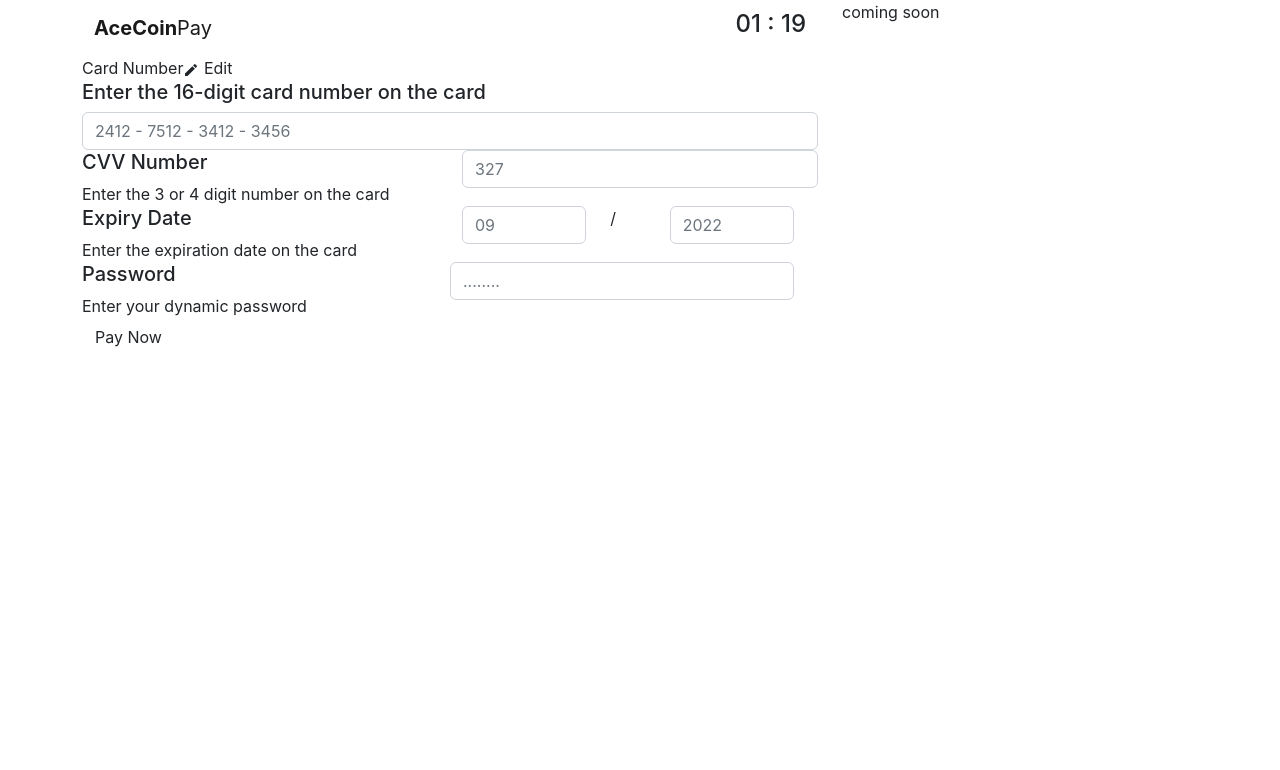
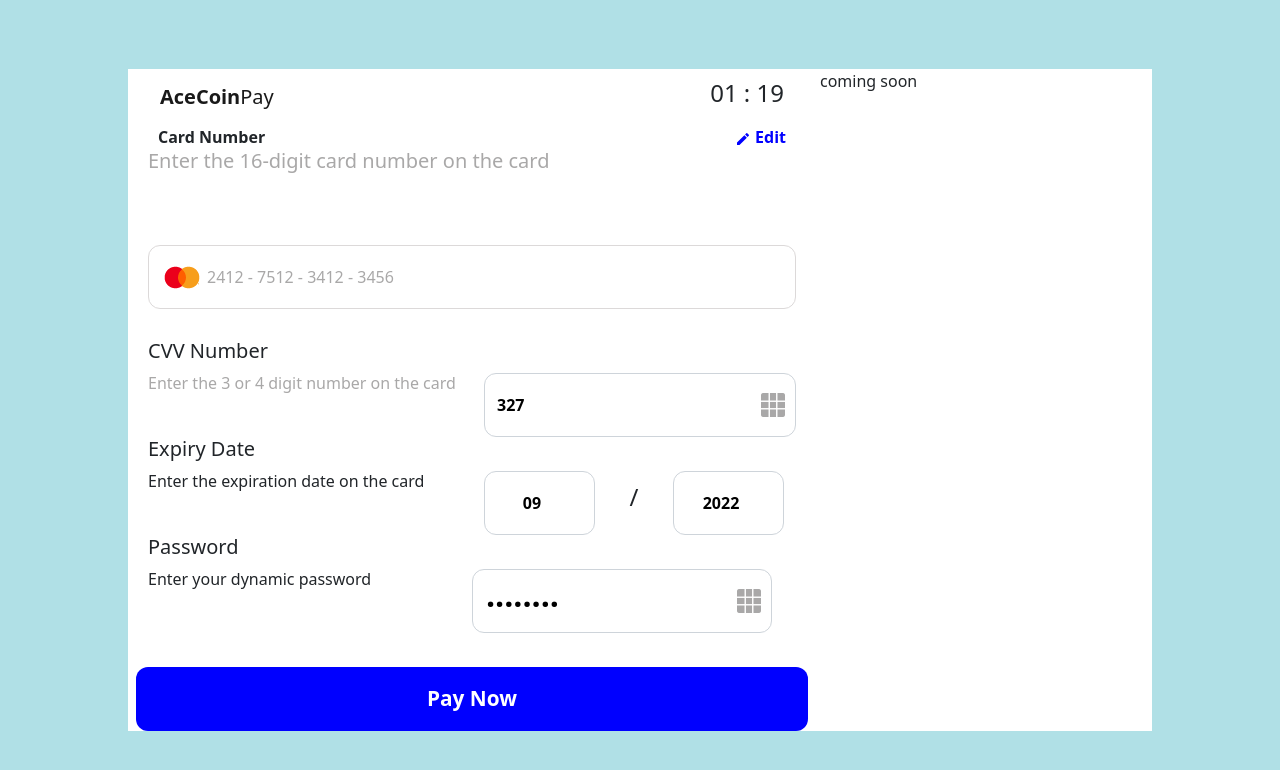
Before and after one commit to kamzzy/ace-coin-pay-accessment, a React (Create React App) app: page / in a window 1280 px wide. Shown: the top 770 px of the page. Built offline with nearby package versions, Linux system fonts and the light colour scheme.

Commit message:
style update

```diff
--- a/src/index.css
+++ b/src/index.css
@@ -1,13 +1,112 @@
-body {
-  margin: 0;
-  font-family: -apple-system, BlinkMacSystemFont, 'Segoe UI', 'Roboto', 'Oxygen',
-    'Ubuntu', 'Cantarell', 'Fira Sans', 'Droid Sans', 'Helvetica Neue',
-    sans-serif;
-  -webkit-font-smoothing: antialiased;
-  -moz-osx-font-smoothing: grayscale;
+.App {
+  display: flex;
+  flex-direction: column;
+  justify-content: center;
+  height: 100vh;
+  width: 100%;
+  background-color: powderblue;
 }
 
-code {
-  font-family: source-code-pro, Menlo, Monaco, Consolas, 'Courier New',
-    monospace;
+.container {
+  display: flex;
+  flex-direction: column;
+  justify-content: center;
+  background-color: #fff;
+  width: 80%;
+  margin: 0 auto;
+  padding: 0 20px;
 }
+
+.cardNumber {
+  display: flex;
+  justify-content: space-between;
+  padding: 0 10px;
+  font-weight: bold;
+}
+
+.cardEdit {
+  color: blue;
+}
+
+.enterDigit {
+  color: rgb(169, 168, 168);
+}
+
+.placeHolder {
+  background-image: url(/public/icons/mCard1.png);
+  background-repeat: no-repeat;
+  background-position: 10px center;
+  text-indent: 46px;
+  border-color: rgb(220, 217, 217);
+  height: 4rem;
+}
+
+.placeHolder::placeholder {
+  color: rgb(169, 168, 168);
+}
+
+.cardNumberInput {
+  padding: 30px 0;
+}
+
+.cvv span {
+  color: rgb(169, 168, 168);
+}
+.cvvInput,
+.passwordInput {
+  background-image: url(/public/icons/grid.png);
+  background-repeat: no-repeat;
+  background-position: right 10px center;
+  height: 4rem;
+}
+
+.expiryDate {
+  padding-right: 0 !important;
+}
+
+.expiryDate input {
+  height: 4rem;
+  text-align: center;
+  padding: 0 !important;
+}
+
+.expiryDate .col-2 span {
+ display: flex;
+ justify-content: center;
+ font-size: 1.5rem;
+ padding-top: 2.6rem;
+}
+
+.cvvInput::placeholder,
+.expiryDate input::placeholder,
+.passwordInput::placeholder {
+  color: black;
+  font-weight: bold;
+}
+
+.passwordInput::placeholder {
+  font-size: 32px;
+  text-align: left;
+  padding-left: 13px;
+}
+
+.payButton {
+  display: flex;
+  justify-content: center;
+  background-color: blue;
+
+}
+
+.payButton button {
+  width: 100%;
+  height: 4rem;
+  color: white;
+  font-weight: bold;
+  font-size: 1.3rem;
+}
+
+form input,
+.payButton {
+  border-radius: 12px !important;
+  margin-top: 34px;
+}
```
